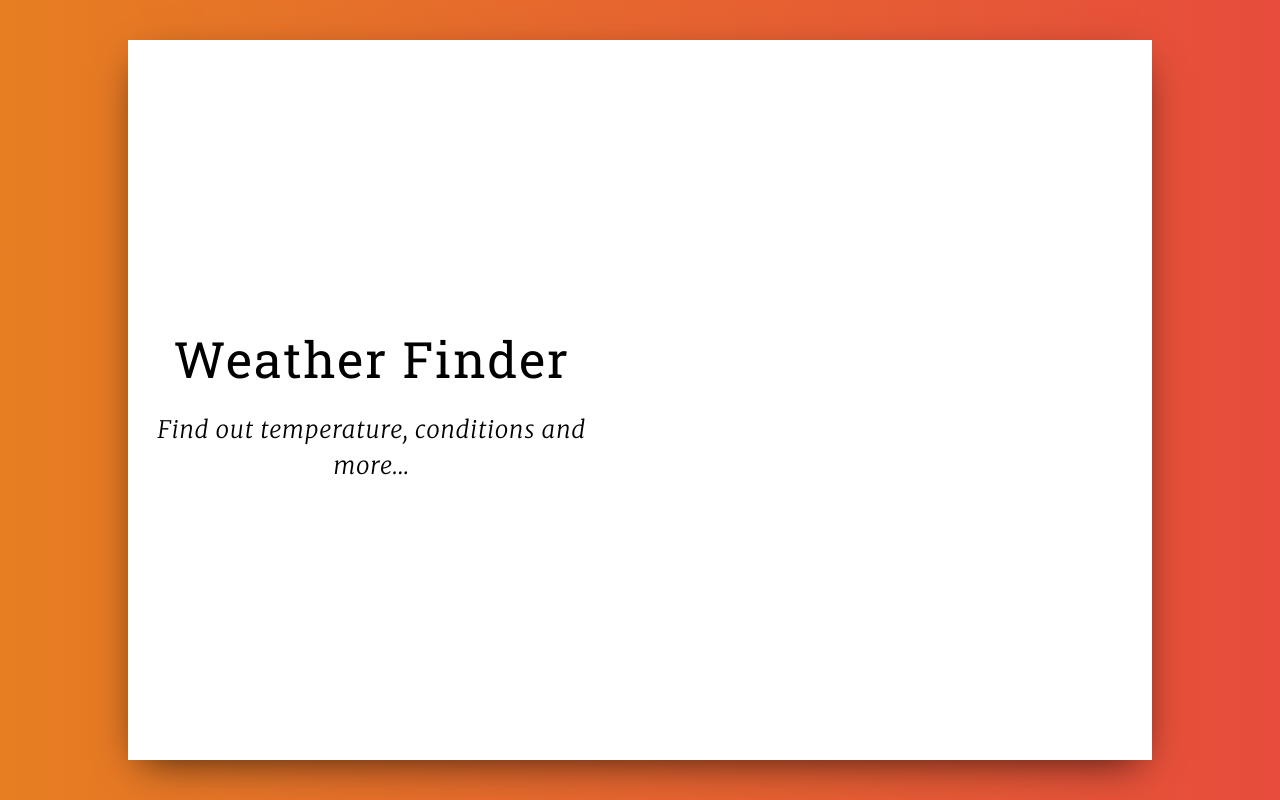
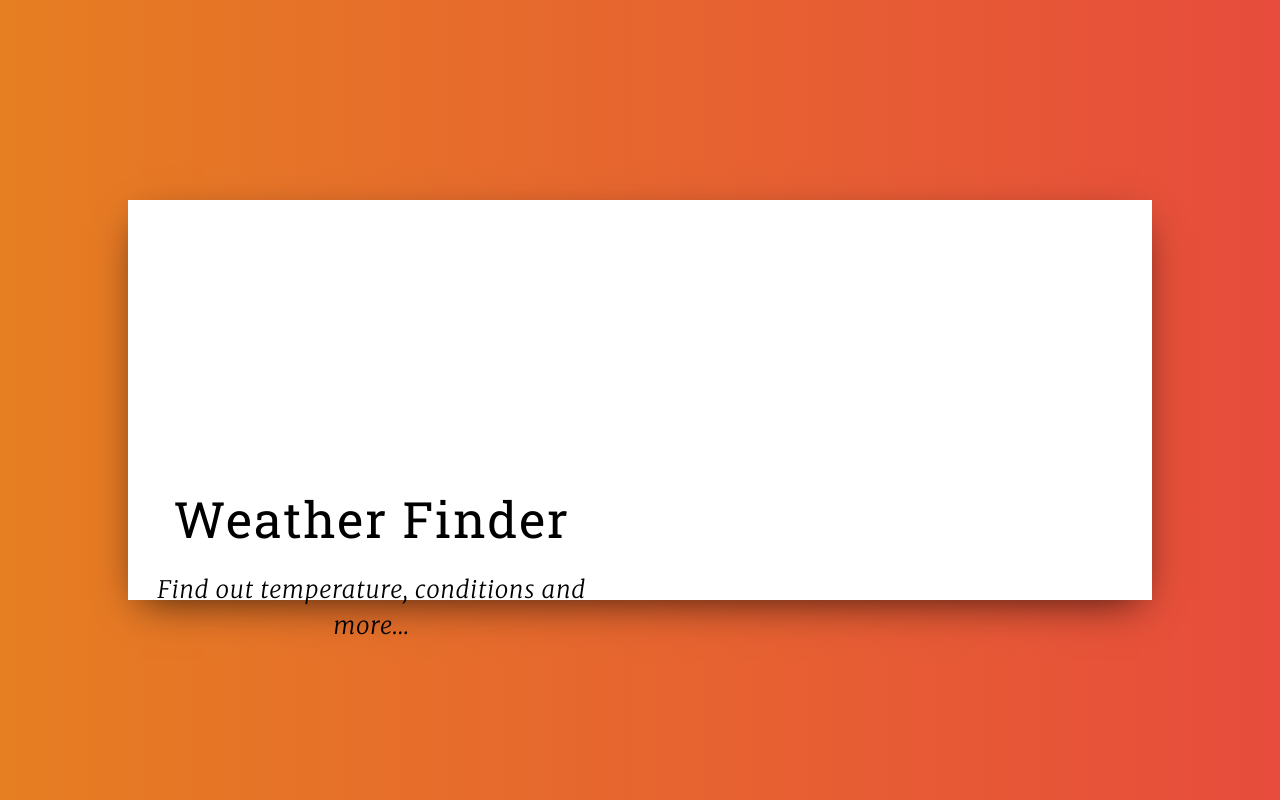
Before and after one commit to boramriganka/react-weather-app, a React (Create React App) app: page / in a window 1280 px wide. Shown: the top 800 px of the page. Built offline with nearby package versions, Linux system fonts and the light colour scheme.

Commit message:
Update App.css

```diff
--- a/src/App.css
+++ b/src/App.css
@@ -16,7 +16,7 @@ body {
 }
 
 .main {
-  height: 90vh;
+  height: 50vh;
   background: #fff;
   box-shadow: 0px 13px 40px -13px rgba(0,0,0,0.75);
   width: 80%;
```
